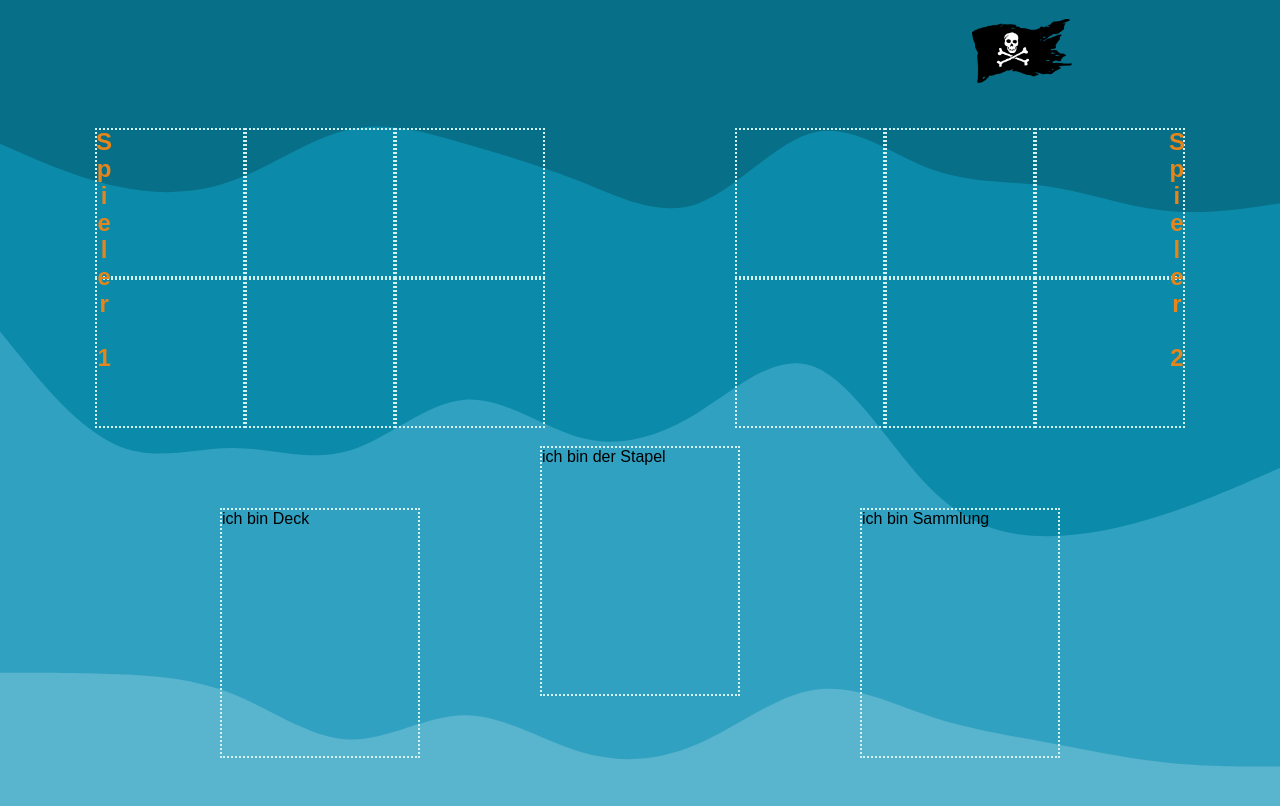
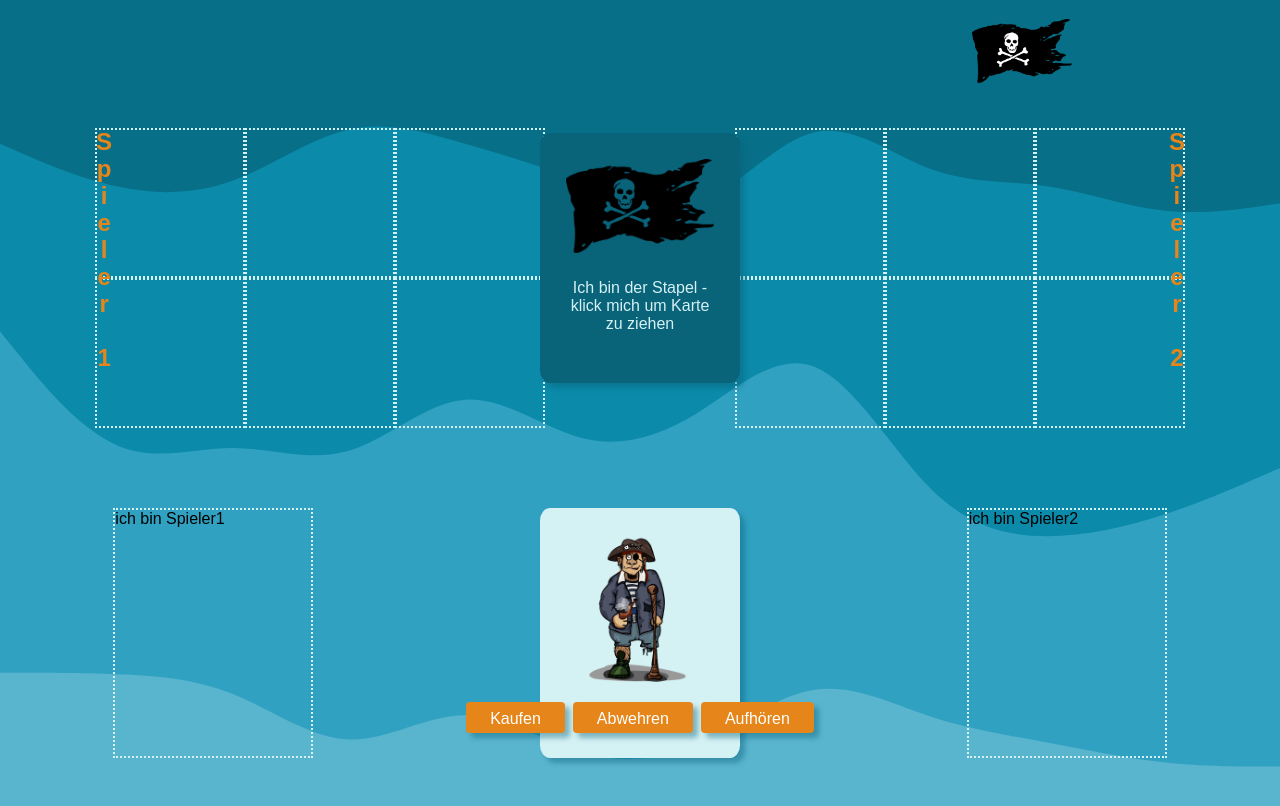
Before and after one commit to anna-olivia/basic-router, a React (Vite) app: page /spiel in a window 1280 px wide. Shown: the top 806 px of the page. Built offline with nearby package versions, Linux system fonts and the light colour scheme; a web font is replaced by a local one.

Commit message:
components-spiel

```diff
--- /dev/null
+++ b/src/components/Buttons.jsx
@@ -0,0 +1,17 @@
+import styles from '../styles/ButtonGroup.module.css';
+const Buttons = () => {
+  return (
+    <section className={styles.buttonGroup}>
+      <button>Kaufen</button>
+      {/* falls Münzen und anderer Spieler Schiffsteile */}
+      {/* fallback rückmeldung bei Klick wenn keine Goldmünzen vorhanden */}
+      <button>Abwehren</button>
+      {/* falls mehr als 3 Karten in Sammlung oder Kanone */}
+      {/* Fallback falls nichts davon */}
+      <button>Aufhören</button>
+      {/* falls man aufhören will, dann ist nächster Spieler dran - bei Pirat automatisch anderer Spieler auch wenn Abwehr */}
+    </section>
+  );
+};
+
+export default Buttons;
--- a/src/components/Deck.jsx
+++ b/src/components/Deck.jsx
@@ -1,8 +1,27 @@
+import styles from '../styles/Deck.module.css';
+import pirate from '../assets/images/pirate_640.png';
+import Buttons from './Buttons';
+
 const Deck = () => {
-    return (
-        <div>
-            ich bin Deck
+return (
+
+<>
+<Buttons />
+
+
+            <div className={styles.deck}>
+
+            <figure>
+                <img src={pirate} alt="Ich zeige die gezogenen Karten an" />
+                {/* img erstmal nur Platzhalter soll dann dynamisch von Stapel random Karte anzeigen */}
+            </figure>
         </div>
+         {/* // hier sollen die gezogenen Karten aufgezeigt werden und dann entweder auf 1. Sammlung Spieler 1 oder 2
+        // oder stoppen
+        // oder abwehren
+        // oder 3 Karten verlieren auch von Schiff möglich  */}
+
+        </>
     );
 };
 
--- a/src/components/Sammlung.jsx
+++ /dev/null
@@ -1,9 +0,0 @@
-const Sammlung = () => {
-    return (
-        <div>
-            ich bin Sammlung
-        </div>
-    );
-};
-
-export default Sammlung;
--- /dev/null
+++ b/src/components/Spieler1.jsx
@@ -0,0 +1,11 @@
+// handkarten
+
+const Spieler1 = () => {
+    return (
+        <div>
+            ich bin Spieler1
+        </div>
+    );
+};
+
+export default Spieler1;
--- /dev/null
+++ b/src/components/Spieler2.jsx
@@ -0,0 +1,9 @@
+const Spieler2 = () => {
+    return (
+        <div>
+            ich bin Spieler2
+        </div>
+    );
+};
+
+export default Spieler2;
--- a/src/components/Stapel.jsx
+++ b/src/components/Stapel.jsx
@@ -1,8 +1,12 @@
 import styles from "../styles/Stapel.module.css";
+import back from '../assets/images/logo_640.png'
 const Stapel = () => {
     return (
         <div className={styles.stapel}>
-            ich bin der Stapel
+            <figure>
+            <img src={back} alt="Rückseite der Karte auf Stapel" />
+            <figcaption>Ich bin der Stapel - klick mich um Karte zu ziehen</figcaption>
+            </figure>
         </div>
     );
 };
--- a/src/routes/Spielfeld.jsx
+++ b/src/routes/Spielfeld.jsx
@@ -1,7 +1,9 @@
 import styles from "../styles/Spielfeld.module.css";
 import Schiff from "../components/Schiff";
 import Stapel from "../components/Stapel";
-import Sammlung from "../components/Sammlung";
+import Spieler1 from "../components/Spieler1";
+import Spieler2 from "../components/Spieler2";
+
 import Deck from "../components/Deck";
 const Spiel = () => {
   return (
@@ -14,12 +16,14 @@ const Spiel = () => {
       {/* props um unterschiedliche player zu haben */}
       </div>
 <div className={styles.stack}>
-<Deck />
-{/* hier aufgedeckte KArten */}
+<Spieler1/>
       <Stapel />
       {/* Ziehstapel */}
-      <Sammlung/>
+{/* hier aufgedeckte KArten */}
+<Deck />
+
       {/* "guten" Karten */}
+      <Spieler2/>
       </div>
             </>
 
--- /dev/null
+++ b/src/styles/ButtonGroup.module.css
@@ -0,0 +1,25 @@
+.buttonGroup {
+    display: flex;
+    gap: 0.5rem;
+    /* border: 2px solid red; */
+    position: absolute;
+    bottom: 10%;
+    z-index: 10;
+
+}
+
+button {
+    cursor: pointer;
+    font: inherit;
+    padding: 0.5rem 1.5rem 0.3rem;
+    border: none;
+    border-radius: 4px;
+    background-color: var(--complementary-color);
+    color: #fff;
+    box-shadow: 5px 5px 5px rgba(9, 99, 121, 0.428);
+
+}
+button:hover {
+    background-color: var(--tertiar-color);
+    color: var(--primary);
+}
--- /dev/null
+++ b/src/styles/Deck.module.css
@@ -0,0 +1,21 @@
+div.deck {
+    background-color: var(--secondary-color);
+    border: 2px solid var(--secondary-color);
+    border-radius: 5%;
+    box-shadow: 5px 5px 5px rgba(9, 99, 121, 0.428);
+    text-align: center;
+    padding: 1.5rem
+}
+
+.deck figure {
+
+color: var(--primary-color);
+}
+.deck img {
+    width: 100%;
+    object-fit: contain;
+}
+
+.deck figcaption {
+    padding-top: 5%;
+}
--- a/src/styles/Stapel.module.css
+++ b/src/styles/Stapel.module.css
@@ -1,4 +1,23 @@
-.stapel {
+div.stapel {
     position: absolute;
-    bottom: 25%;
+    bottom: 150%;
+    background-color: #096379;
+    border: 2px solid #09637a;
+    border-radius: 5%;
+    box-shadow: 5px 5px 5px rgba(9, 99, 121, 0.428);
+    text-align: center;
+    padding: 1.5rem
 }
+
+.stapel figure {
+
+color: var(--secondary-color);
+}
+.stapel img {
+    width: 100%;
+    object-fit: contain;
+}
+
+.stapel figcaption {
+    padding-top: 15%;
+}
```
